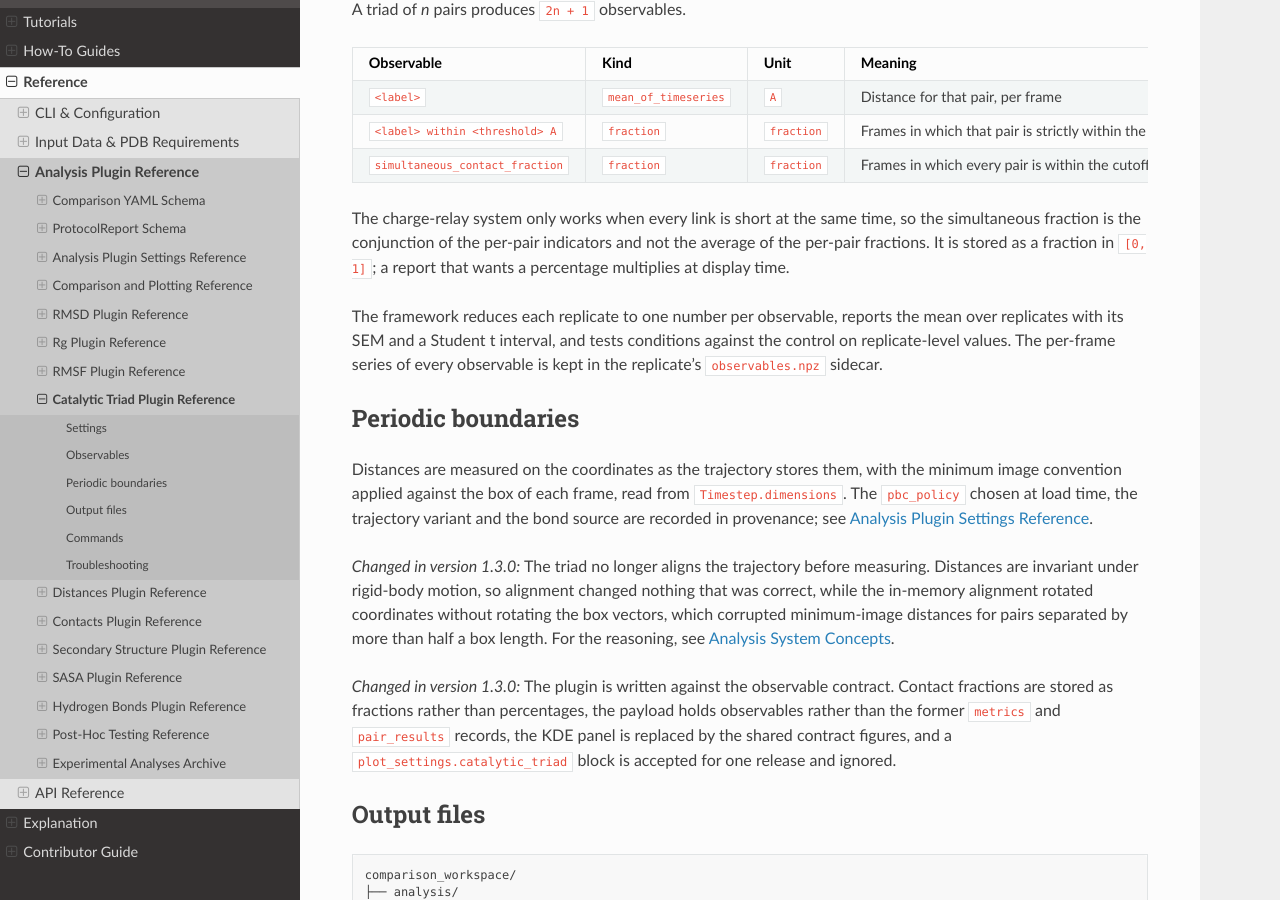
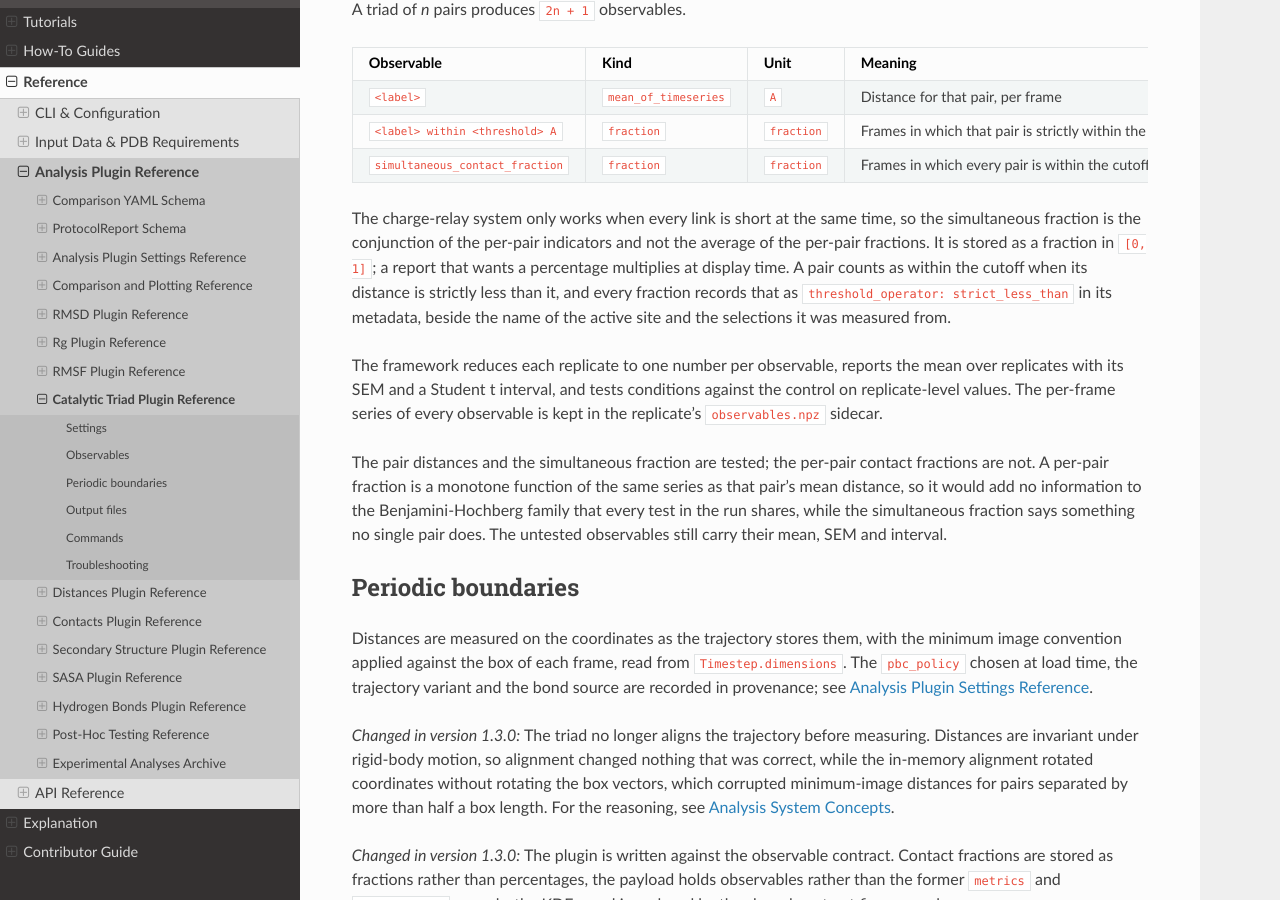
Before and after one commit to joelaforet/polyzymd, a Sphinx documentation site: the page built from docs/source/reference/analysis_triad_reference.md, in a window 1280 px wide and 900 px high, scrolled down 1176 px. Built offline with Sphinx 7.4.7 and the Read the Docs theme 3.1.0, drawn with Linux system fonts in a browser that asks for light colours.

Commit message:
docs(analyses): state the threshold rule and the tested family
The reference pages now say that a threshold comparison is strictly less
than and that every fraction records it, and they say which observables
enter the cross-condition tests: the pair distances and the simultaneous
contact fraction, but not the per-pair contact fractions, which repeat
information the distances already carry.

The stored comparison artifacts used by the report-builder tests were
written before the port. The module docstring now says so, and says that
the triad file still holds its contact fraction as a percentage while a
new run stores a fraction.

```diff
--- a/docs/source/reference/analysis_triad_reference.md
+++ b/docs/source/reference/analysis_triad_reference.md
@@ -57,12 +57,22 @@ A triad of *n* pairs produces `2n + 1` observables.
 The charge-relay system only works when every link is short at the same time, so
 the simultaneous fraction is the conjunction of the per-pair indicators and not
 the average of the per-pair fractions. It is stored as a fraction in `[0, 1]`; a
-report that wants a percentage multiplies at display time.
+report that wants a percentage multiplies at display time. A pair counts as
+within the cutoff when its distance is strictly less than it, and every fraction
+records that as `threshold_operator: strict_less_than` in its metadata, beside
+the name of the active site and the selections it was measured from.
 
 The framework reduces each replicate to one number per observable, reports the
 mean over replicates with its SEM and a Student t interval, and tests conditions
 against the control on replicate-level values. The per-frame series of every
 observable is kept in the replicate's `observables.npz` sidecar.
+
+The pair distances and the simultaneous fraction are tested; the per-pair
+contact fractions are not. A per-pair fraction is a monotone function of the
+same series as that pair's mean distance, so it would add no information to the
+Benjamini-Hochberg family that every test in the run shares, while the
+simultaneous fraction says something no single pair does. The untested
+observables still carry their mean, SEM and interval.
 
 ## Periodic boundaries
 
```
Also changed, not shown: CHANGELOG.md (+11 -3 lines), docs/source/reference/analysis_distances_reference.md (+12 -0 lines), 1 other file.
